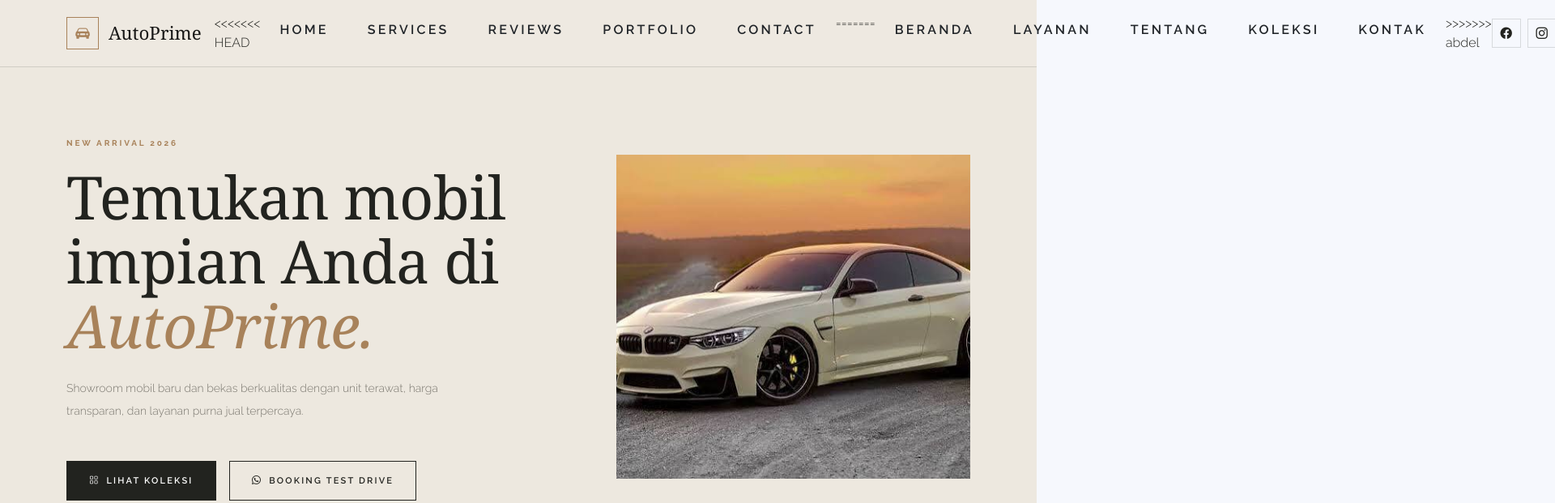
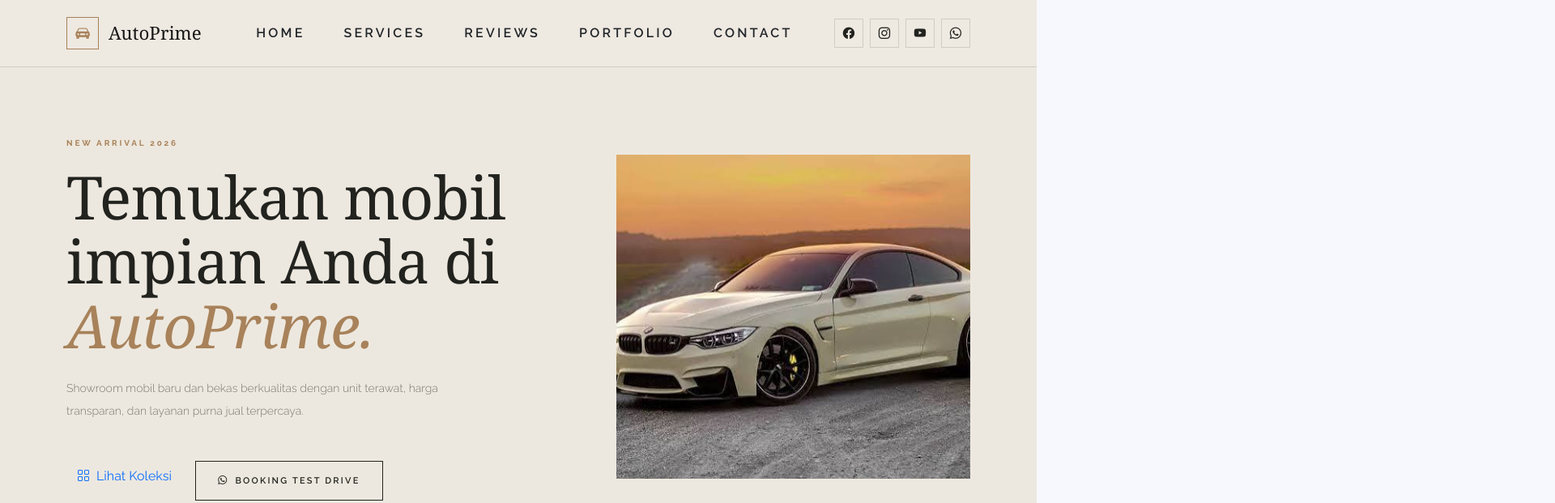
Before and after one commit to Ramzy049/web-mobil, a plain HTML site: page index.html in a window 1280 px wide. Shown: the top 621 px of the page at 81% size, 1920 px wide, since content can reach past the window. Drawn offline with nearby package versions, Linux system fonts and the light colour scheme.

Commit message:
web developer

```diff
--- a/index.html
+++ b/index.html
@@ -28,7 +28,6 @@
             </button>
             <div class="collapse navbar-collapse py-3 py-lg-0" id="navbarSupportedContent">
                 <ul class="navbar-nav mx-auto mb-2 mb-lg-0">
-<<<<<<< HEAD
                     <li class="nav-item">
                         <a class="nav-link mx-3" href="#home">Home</a>
                     </li>
@@ -44,13 +43,7 @@
                     <li class="nav-item">
                         <a class="nav-link mx-3" href="#contact">Contact</a>
                     </li>
-=======
-                    <li class="nav-item"><a class="nav-link mx-lg-3" href="#home">Beranda</a></li>
-                    <li class="nav-item"><a class="nav-link mx-lg-3" href="#services">Layanan</a></li>
-                    <li class="nav-item"><a class="nav-link mx-lg-3" href="#about">Tentang</a></li>
-                    <li class="nav-item"><a class="nav-link mx-lg-3" href="#catalog">Koleksi</a></li>
-                    <li class="nav-item"><a class="nav-link mx-lg-3" href="#contact">Kontak</a></li>
->>>>>>> abdel
+
                 </ul>
                 <div class="social d-flex gap-2">
                     <a href="https://wa.me/6285727537395?text=Halo%2C%20saya%20ingin%20test%20drive" aria-label="Facebook"><i class="bi bi-facebook"></i></a>
@@ -72,7 +65,7 @@
                         <h1 class="mt-3 mb-4">Temukan mobil impian Anda di <span class="accent">AutoPrime.</span></h1>
                         <p class="copy mb-5" style="max-width: 32rem;">Showroom mobil baru dan bekas berkualitas dengan unit terawat, harga transparan, dan layanan purna jual terpercaya.</p>
                         <div class="d-grid gap-3 d-md-flex">
-                            <a href="#catalog" class="btn btn-ink"><i class="bi bi-grid me-2"></i>Lihat Koleksi</a>
+                            <a href="#special-offers " class="btn btn-link"><i class="bi bi-grid me-2"></i>Lihat Koleksi</a>
                             <a href="https://wa.me/6285727537395?text=Halo%2C%20saya%20ingin%20test%20drive" class="btn btn-line"><i class="bi bi-whatsapp me-2"></i>Booking Test Drive</a>
                         </div>
                     </div>
```
